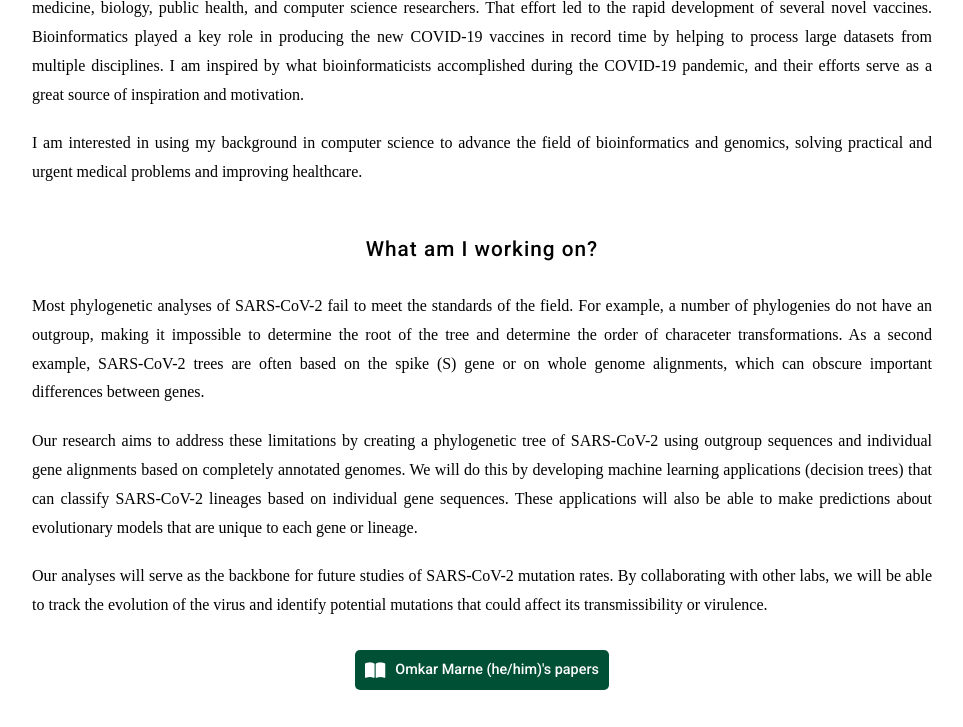
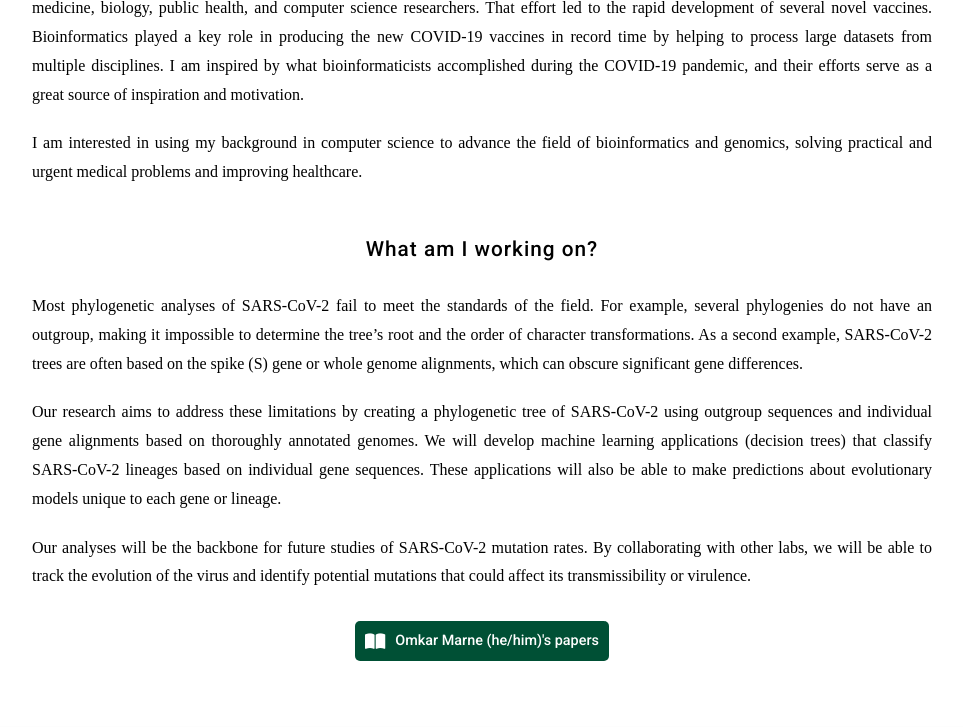
Before and after one commit to machadodj/machadodj.github.io, a Jekyll site: the page built from _members/Omkar_Marne.md, in a window 1280 px wide and 900 px high, scrolled down 1605 px, cut to the strip 0-727 px from the top of the window. Shown: the whole strip, without its empty margins (158-1121 px from the left). Built offline with Jekyll 4.4.1, drawn with Linux system fonts in a browser that asks for light colours; nearby versions of some CDN libraries; some web fonts are replaced.

Commit message:
Updated team member's pages
Updated Omkar's and Reyhaneh's pages.

```diff
--- a/_members/Omkar_Marne.md
+++ b/_members/Omkar_Marne.md
@@ -25,8 +25,8 @@ I am interested in using my background in computer science to advance the field
 
 ## What am I working on?
 
-Most phylogenetic analyses of SARS-CoV-2 fail to meet the standards of the field. For example, a number of phylogenies do not have an outgroup, making it impossible to determine the root of the tree and determine the order of characeter transformations. As a second example, SARS-CoV-2 trees are often based on the spike (S) gene or on whole genome alignments, which can obscure important differences between genes.
+Most phylogenetic analyses of SARS-CoV-2 fail to meet the standards of the field. For example, several phylogenies do not have an outgroup, making it impossible to determine the tree's root and the order of character transformations. As a second example, SARS-CoV-2 trees are often based on the spike (S) gene or whole genome alignments, which can obscure significant gene differences.
 
-Our research aims to address these limitations by creating a phylogenetic tree of SARS-CoV-2 using outgroup sequences and individual gene alignments based on completely annotated genomes. We will do this by developing machine learning applications (decision trees) that can classify SARS-CoV-2 lineages based on individual gene sequences. These applications will also be able to make predictions about evolutionary models that are unique to each gene or lineage.
+Our research aims to address these limitations by creating a phylogenetic tree of SARS-CoV-2 using outgroup sequences and individual gene alignments based on thoroughly annotated genomes. We will develop machine learning applications (decision trees) that classify SARS-CoV-2 lineages based on individual gene sequences. These applications will also be able to make predictions about evolutionary models unique to each gene or lineage.
 
-Our analyses will serve as the backbone for future studies of SARS-CoV-2 mutation rates. By collaborating with other labs, we will be able to track the evolution of the virus and identify potential mutations that could affect its transmissibility or virulence.
+Our analyses will be the backbone for future studies of SARS-CoV-2 mutation rates. By collaborating with other labs, we will be able to track the evolution of the virus and identify potential mutations that could affect its transmissibility or virulence.
```
Also changed, not shown: _members/Reyhaneh_Nouri.md (+5 -5 lines).
